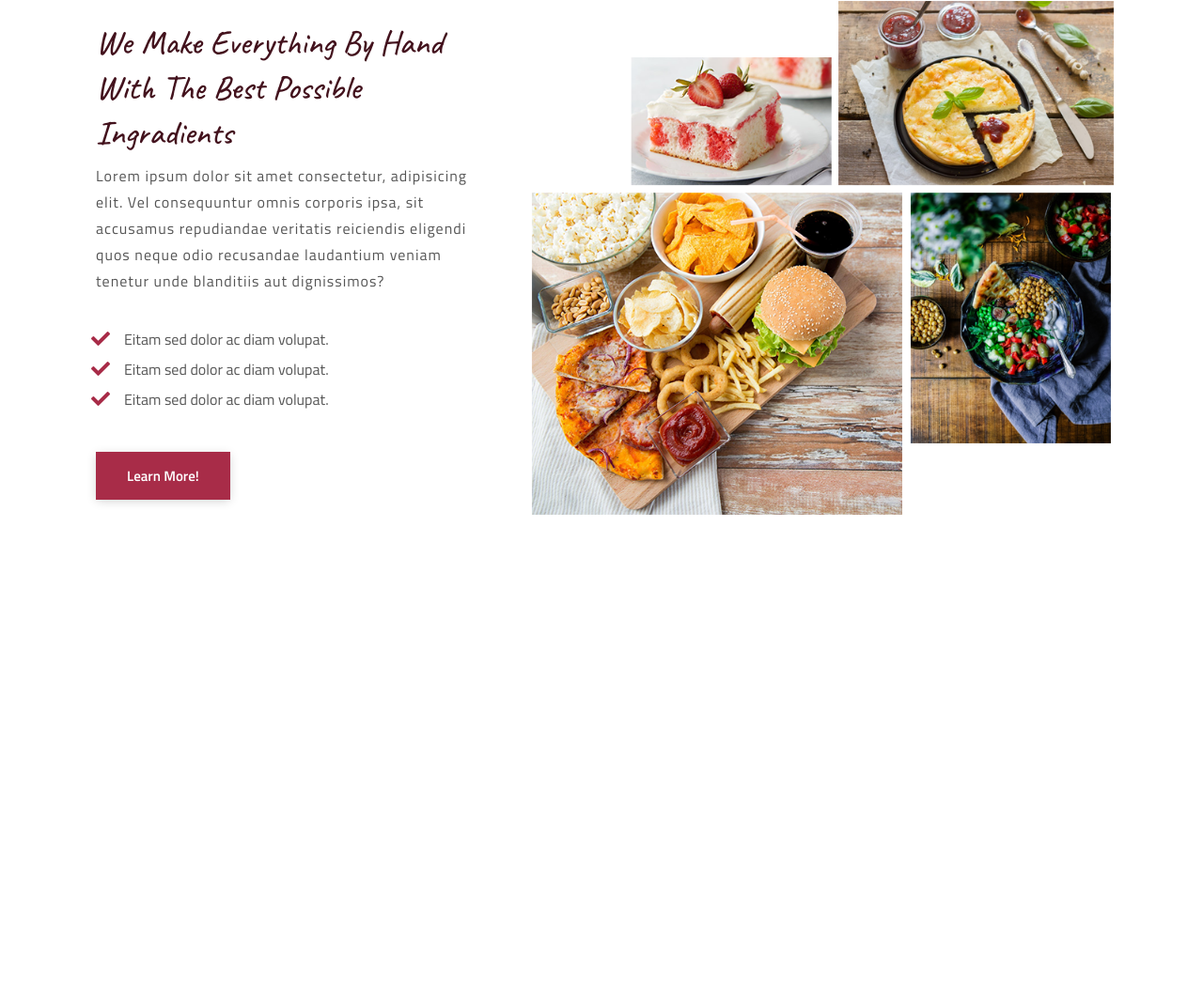
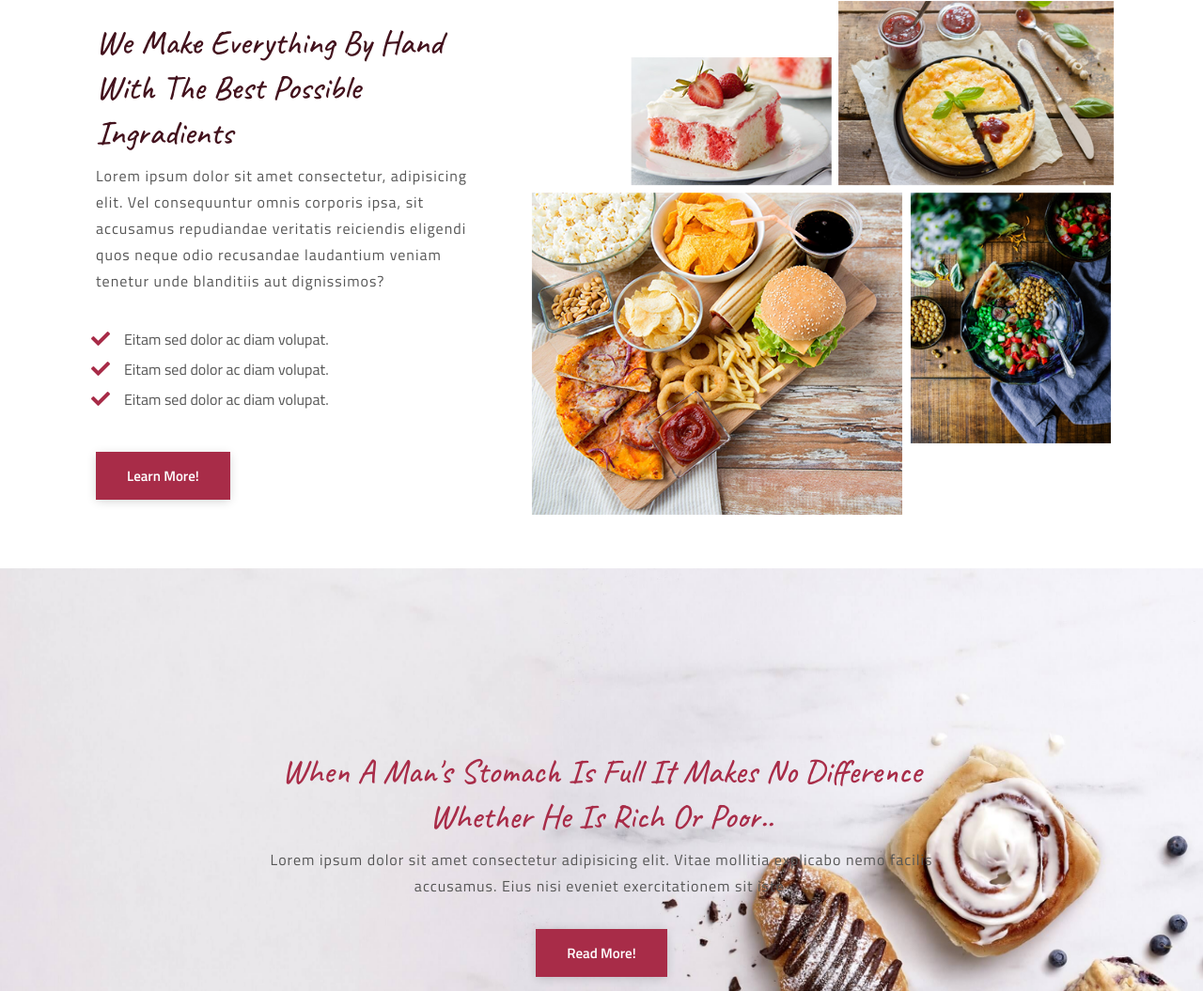
Before and after one commit to anayethasan/Foodies-Restaurant, a plain HTML site: page index.html in a window 1280 px wide. Shown: the part 1558-2613 px from the top of the page at 94% size. Before the commit the page ends 2163 px from the top, so only its background shows below. Drawn offline with nearby package versions, Linux system fonts and the light colour scheme.

Commit message:
add story

```diff
--- a/index.html
+++ b/index.html
@@ -139,7 +139,21 @@
       </div>
     </section>
     <!-- Section-4 story -->
-
+    <section id="story">
+      <div class="story-section">
+        <div class="container">
+          <div class="row">
+            <div class="col-sm-12">
+              <div class="text-content">
+                <h2>When a man's stomach is full it makes no difference whether he is rich or poor.. </h2>
+                <p>Lorem ipsum dolor sit amet consectetur adipisicing elit. Vitae mollitia explicabo nemo facilis accusamus. Eius nisi eveniet exercitationem sit iste.</p>
+                <button class="main-btn mt-3">Read more!</button>
+              </div>
+            </div>
+          </div>
+        </div>
+      </div>
+    </section>
     <!-- Section-5 explore food -->
 
     <!-- Section-6 Testimonial -->
--- a/responsive_style.css
+++ b/responsive_style.css
@@ -52,6 +52,10 @@
 
 
     /* story section */
+    .story-section{
+        height: auto;
+        padding: 3rem 0;
+    }
 
     /* newsletter section */
 
--- a/style.css
+++ b/style.css
@@ -306,6 +306,17 @@ Food type Section desing
     vertical-align: middle;
     font-weight: 900;
 }
+.story-section{
+    width: 100%;
+    height: 28.125rem;
+    background: url('./images/bg/bg-2.jpg') no-repeat center;
+    background-size: cover;
+    padding-top: 12rem;
+    text-align: center;
+}
+.story-section h2{
+    color: var(--primary-color);
+}
 
 /*
 ============================
```
